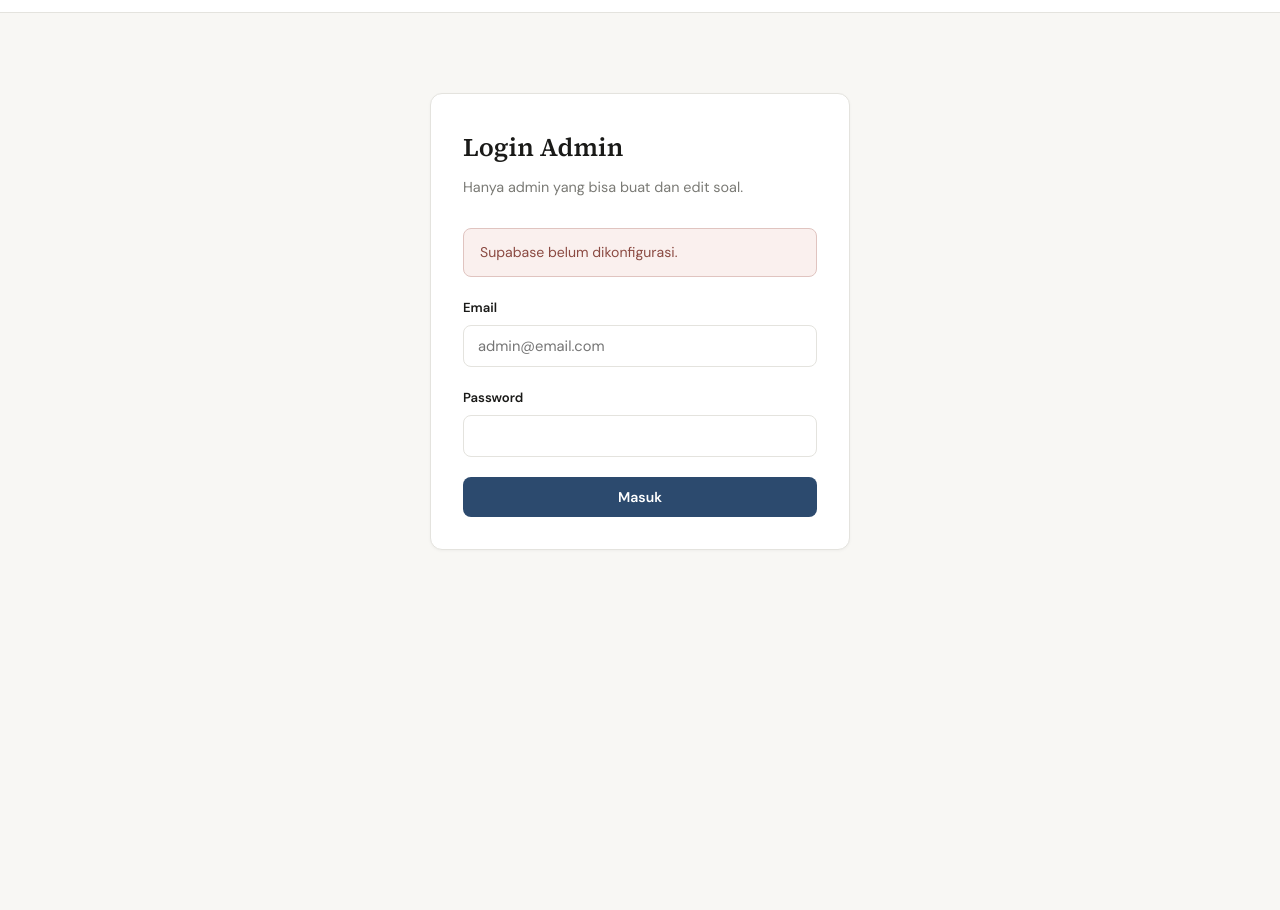
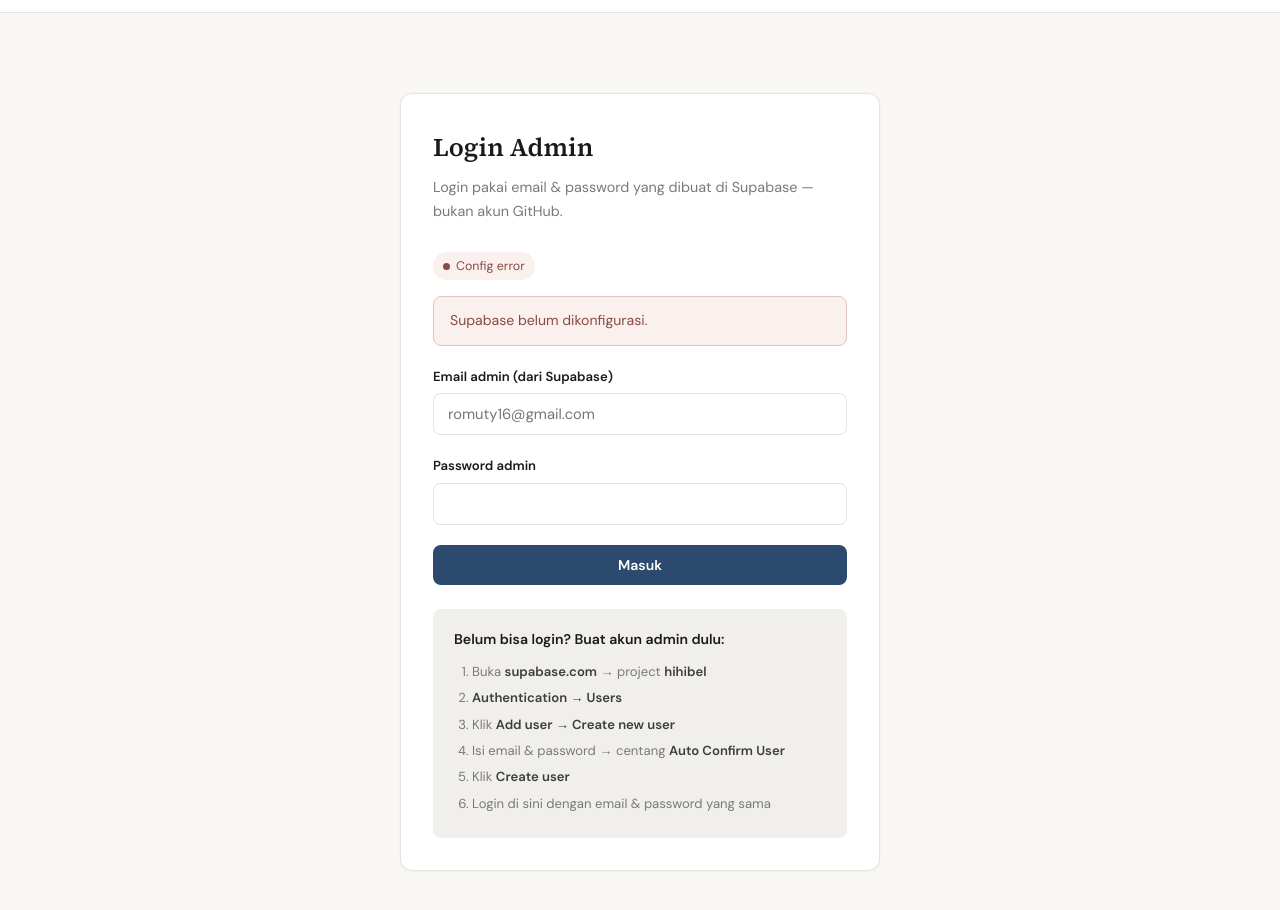
Before and after one commit to ImanuelRomuty/hihibel, a plain HTML site: page website/admin/login.html in a window 1280 px wide. Shown: the part 48-958 px from the top of the page. Before the commit the page ends 800 px from the top, so only its background shows below. Drawn offline with nearby package versions, Linux system fonts and the light colour scheme.

Commit message:
Improve admin login errors and setup guide on login page.
Co-authored-by: Cursor <cursoragent@cursor.com>

```diff
--- a/website/admin/login.html
+++ b/website/admin/login.html
@@ -9,6 +9,24 @@
   <link href="https://fonts.googleapis.com/css2?family=DM+Sans:wght@400;500;600&family=Source+Serif+4:opsz,wght@8..60,600&display=swap" rel="stylesheet">
   <link rel="stylesheet" href="../css/app.css">
   <link rel="stylesheet" href="../css/admin.css">
+  <style>
+    .status-pill {
+      display: inline-flex; align-items: center; gap: 6px;
+      font-size: 0.78rem; padding: 4px 10px; border-radius: 50px; margin-bottom: 16px;
+    }
+    .status-pill.ok { background: var(--success-bg); color: var(--success); }
+    .status-pill.bad { background: var(--danger-bg); color: var(--danger-text); }
+    .status-dot { width: 7px; height: 7px; border-radius: 50%; background: currentColor; }
+    .help-box {
+      margin-top: 24px; padding: 18px 20px;
+      background: var(--bg-subtle); border-radius: var(--radius-sm);
+      border: 1px solid var(--border-light);
+    }
+    .help-box h3 { font-size: 0.88rem; margin-bottom: 10px; color: var(--heading); }
+    .help-box ol { padding-left: 18px; font-size: 0.82rem; color: var(--text-light); line-height: 1.7; }
+    .help-box li { margin-bottom: 4px; }
+    .help-box strong { color: var(--text); }
+  </style>
 </head>
 <body>
   <div class="admin-wrap">
@@ -19,25 +37,38 @@
     </header>
 
     <main class="admin-main">
-      <div class="admin-card" style="max-width:420px;margin:40px auto">
+      <div class="admin-card" style="max-width:480px;margin:40px auto">
         <h1>Login Admin</h1>
-        <p class="subtitle">Hanya admin yang bisa buat dan edit soal.</p>
+        <p class="subtitle">Login pakai email & password yang dibuat di Supabase — bukan akun GitHub.</p>
 
+        <div id="statusPill"></div>
         <div id="alertBox"></div>
 
         <form class="admin-form" id="loginForm">
           <div class="field">
-            <label for="email">Email</label>
-            <input type="email" id="email" required autocomplete="email" placeholder="admin@email.com">
+            <label for="email">Email admin (dari Supabase)</label>
+            <input type="email" id="email" required autocomplete="email" placeholder="romuty16@gmail.com">
           </div>
           <div class="field">
-            <label for="password">Password</label>
+            <label for="password">Password admin</label>
             <input type="password" id="password" required autocomplete="current-password">
           </div>
           <div class="admin-actions" style="border:none;padding-top:0;margin-top:8px">
             <button type="submit" class="btn-admin primary" style="width:100%">Masuk</button>
           </div>
         </form>
+
+        <div class="help-box">
+          <h3>Belum bisa login? Buat akun admin dulu:</h3>
+          <ol>
+            <li>Buka <strong>supabase.com</strong> → project <strong>hihibel</strong></li>
+            <li><strong>Authentication → Users</strong></li>
+            <li>Klik <strong>Add user → Create new user</strong></li>
+            <li>Isi email & password → centang <strong>Auto Confirm User</strong></li>
+            <li>Klik <strong>Create user</strong></li>
+            <li>Login di sini dengan email & password yang sama</li>
+          </ol>
+        </div>
       </div>
     </main>
   </div>
@@ -50,10 +81,17 @@
     (async () => {
       const params = new URLSearchParams(location.search);
       const alertBox = document.getElementById('alertBox');
+      const statusPill = document.getElementById('statusPill');
 
       const cfgErr = HihibelDB.configError?.();
-      if (params.get('error') === 'config' || cfgErr) {
-        alertBox.innerHTML = `<div class="alert alert-error">${cfgErr || 'Supabase belum dikonfigurasi.'}</div>`;
+      if (cfgErr) {
+        statusPill.innerHTML = '<span class="status-pill bad"><span class="status-dot"></span>Config error</span>';
+        alertBox.innerHTML = `<div class="alert alert-error">${cfgErr}</div>`;
+      } else if (HihibelDB.isConfigured()) {
+        const test = await AdminAuth.testConnection();
+        statusPill.innerHTML = test.ok
+          ? `<span class="status-pill ok"><span class="status-dot"></span>${test.msg}</span>`
+          : `<span class="status-pill bad"><span class="status-dot"></span>${test.msg}</span>`;
       }
 
       if (HihibelDB.isConfigured()) {
@@ -66,6 +104,7 @@
         const btn = e.target.querySelector('button');
         btn.disabled = true;
         btn.textContent = 'Memproses...';
+        alertBox.innerHTML = '';
         try {
           await AdminAuth.login(
             document.getElementById('email').value.trim(),
--- a/website/js/admin-auth.js
+++ b/website/js/admin-auth.js
@@ -2,6 +2,20 @@
 const AdminAuth = (() => {
   function getClient() {
     return HihibelDB.getClient();
+  }
+
+  function translateError(err) {
+    const msg = (err?.message || String(err)).toLowerCase();
+    if (msg.includes('invalid login credentials')) {
+      return 'Email atau password salah — atau akun admin belum dibuat di Supabase.';
+    }
+    if (msg.includes('email not confirmed')) {
+      return 'Email belum dikonfirmasi. Buka Supabase → Authentication → Users → klik user → Confirm user.';
+    }
+    if (msg.includes('failed to fetch') || msg.includes('network')) {
+      return 'Tidak bisa hubung ke Supabase. Cek koneksi internet atau config URL.';
+    }
+    return err.message || 'Login gagal.';
   }
 
   async function getSession() {
@@ -26,9 +40,13 @@ const AdminAuth = (() => {
 
   async function login(email, password) {
     const db = getClient();
-    if (!db) throw new Error('Supabase belum dikonfigurasi. Isi js/config.js');
+    if (!db) throw new Error('Supabase belum dikonfigurasi.');
     const { data, error } = await db.auth.signInWithPassword({ email, password });
-    if (error) throw error;
+    if (error) {
+      const e = new Error(translateError(error));
+      e.original = error;
+      throw e;
+    }
     return data;
   }
 
@@ -38,5 +56,13 @@ const AdminAuth = (() => {
     window.location.href = 'login.html';
   }
 
-  return { getSession, requireAuth, login, logout };
+  async function testConnection() {
+    if (!HihibelDB.isConfigured()) return { ok: false, msg: 'Config belum diisi' };
+    const db = getClient();
+    const { error } = await db.auth.getSession();
+    if (error) return { ok: false, msg: error.message };
+    return { ok: true, msg: 'Terhubung ke Supabase' };
+  }
+
+  return { getSession, requireAuth, login, logout, testConnection, translateError };
 })();
```
